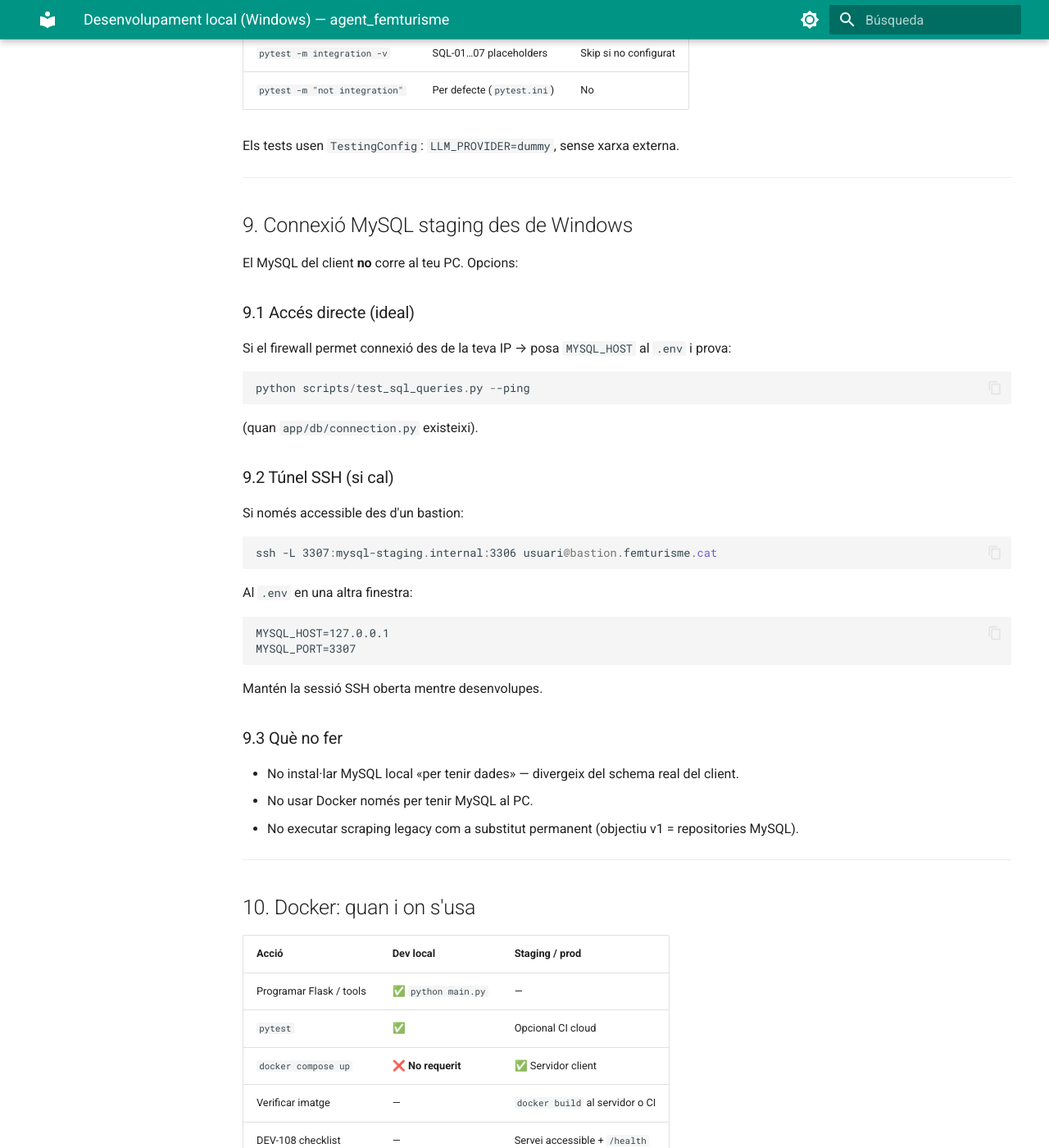
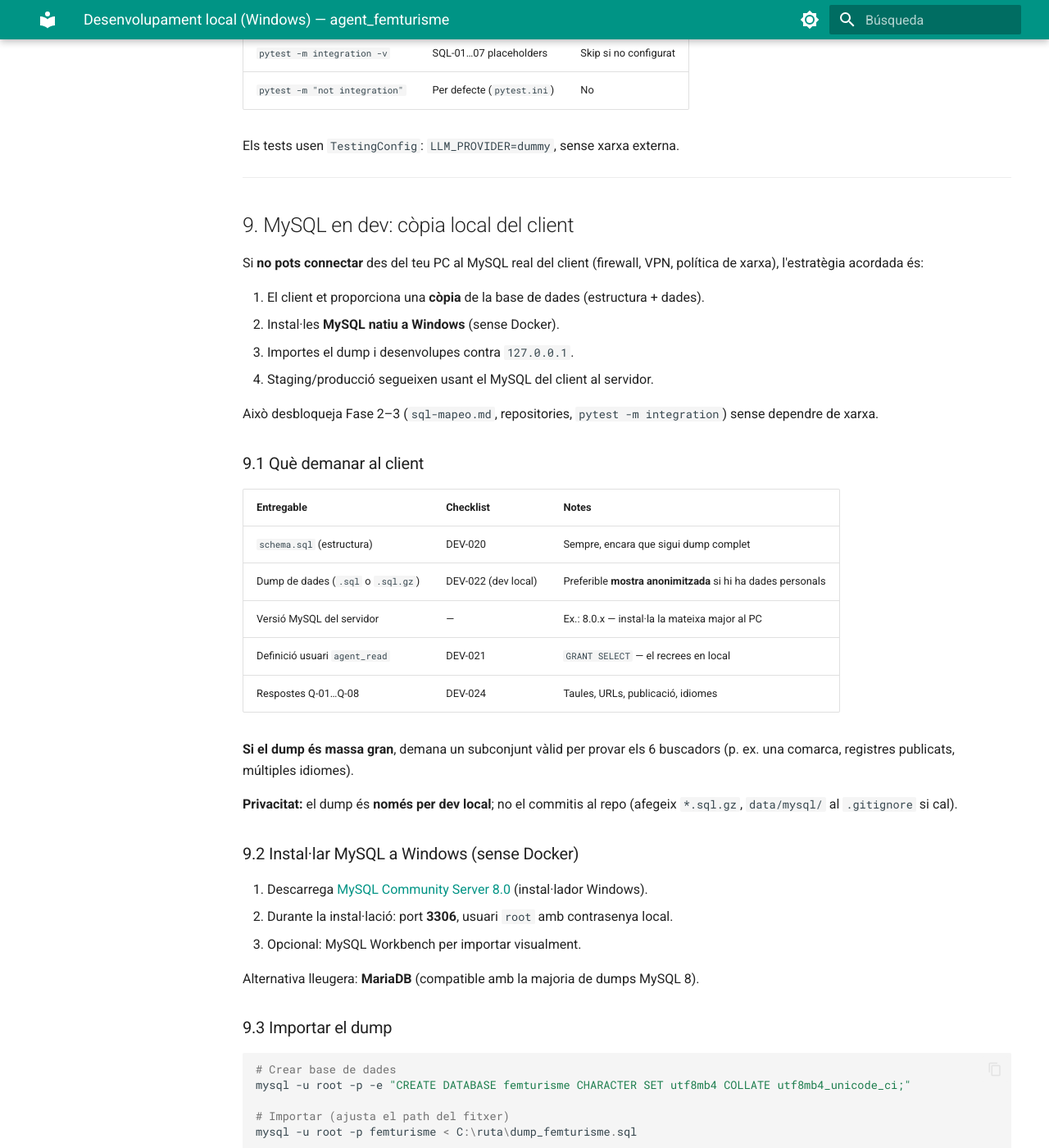
Before and after one commit to 3urega/femturisme, an MkDocs documentation site: the page built from docs/devs/desenvolupament-local.md, in a window 1280 px wide and 1400 px high, scrolled down 6745 px. Shown: the whole window at 82% size. Built offline with MkDocs 1.6.1 and Material for MkDocs 9.7.7, drawn with Linux system fonts in a browser that asks for light colours; some of the changed text lies outside the part shown.

Commit message:
Update .gitignore to exclude MySQL dumps and enhance local development documentation in various files, including checklist-entrega.md and desenvolupament-local.md, to clarify MySQL setup and usage for local development.

````diff
--- a/docs/devs/desenvolupament-local.md
+++ b/docs/devs/desenvolupament-local.md
@@ -34,7 +34,7 @@ Primera vegada? Llegeix [§4 Configuració inicial](#4-configuració-inicial-pri
 |--------|---------|--------------|
 | **Dev local** | Python 3.11 natiu + `venv` | Ordinador del developer (Windows) |
 | **Staging / producció** | Docker (només contenidor Python) | Servidor femturisme / infra client |
-| **MySQL CMS** | Servei remot | Staging/replica read-only del client |
+| **MySQL CMS** | Dump local al PC (copia del client) | Staging/replica read-only al servidor |
 | **PostgreSQL (RAG)** | Servei gestionat extern | Plataforma cloud (no al PC local) |
 
 **Per què no Docker en dev local**
@@ -60,7 +60,7 @@ flowchart TB
   end
 
   subgraph remote ["Serveis remots (no al teu PC)"]
-    MYSQL["MySQL staging read-only"]
+    MYSQL["MySQL local\n(dump client)"]
     PG["PostgreSQL gestionat + pgvector"]
     LLM["API LLM (clau client)"]
   end
@@ -90,7 +90,7 @@ flowchart TB
 | Git | Per clonar i sincronitzar |
 | Editor | VS Code / Cursor |
 | Docker | **No cal** en dev local |
-| MySQL local | **No cal** — s'usa staging remot |
+| MySQL local | **Recomanat** — dump del client (sense Docker) | Veure [§9](#9-mysql-en-dev-còpia-local-del-client) |
 | PostgreSQL local | **No cal** — Fase 1 xat públic sense RAG |
 
 Comprovar Python:
@@ -213,19 +213,19 @@ AGENT_MAX_TOOL_ITERATIONS=5
 
 S'usa automàticament a `pytest` via `TestingConfig` (sense xarxa externa ni cost d'API). Per provar el xat manualment, usa el provider real del [§7.1](#71-llm-en-dev-local-recomanat).
 
-### 7.3 MySQL staging (Fase 3 — buscadors)
+### 7.3 MySQL local (Fase 3 — buscadors)
 
-Quan existeixi `app/db/connection.py`:
+Quan existeixi `app/db/connection.py`, apunta al MySQL **del teu PC** (dump importat del client):
 
 ```env
-MYSQL_HOST=mysql-staging.example.com
+MYSQL_HOST=127.0.0.1
 MYSQL_PORT=3306
 MYSQL_USER=agent_read
-MYSQL_PASSWORD=...
+MYSQL_PASSWORD=dev-local
 MYSQL_DATABASE=femturisme
 ```
 
-O amb prefix `AGENT_MYSQL_*` quan s'unifiqui a `config.py`.
+Instal·lació i import: [§9](#9-mysql-en-dev-còpia-local-del-client).
 
 **Important:** usuari **només lectura** (`SELECT`). L'agent no escriu al CMS.
 
@@ -247,7 +247,7 @@ Instància gestionada amb extensió **pgvector**. No instal·lar PostgreSQL al W
 |------|---------------------------|
 | Agent + xat manual | `AGENT_*` + provider real + API key client |
 | `pytest` (automàtic) | `TestingConfig` → `dummy` (no cal canviar el teu `.env`) |
-| Fase 2–3 MySQL | + `MYSQL_*` (staging remot) |
+| Fase 2–3 MySQL | + `MYSQL_*` → `127.0.0.1` (dump local) |
 | Fase 4 widget PHP | Agent en `:5010`; proxy PHP a staging |
 | Fase 5 RAG | + `POSTGRES_*` (cloud) |
 | Fase 1 producte xat | **Sense** PostgreSQL obligatori |
@@ -279,42 +279,111 @@ Els tests usen `TestingConfig`: `LLM_PROVIDER=dummy`, sense xarxa externa.
 
 ---
 
-## 9. Connexió MySQL staging des de Windows
+## 9. MySQL en dev: còpia local del client
 
-El MySQL del client **no** corre al teu PC. Opcions:
+Si **no pots connectar** des del teu PC al MySQL real del client (firewall, VPN, política de xarxa), l'estratègia acordada és:
 
-### 9.1 Accés directe (ideal)
+1. El client et proporciona una **còpia** de la base de dades (estructura + dades).
+2. Instal·les **MySQL natiu a Windows** (sense Docker).
+3. Importes el dump i desenvolupes contra `127.0.0.1`.
+4. Staging/producció segueixen usant el MySQL del client al servidor.
 
-Si el firewall permet connexió des de la teva IP → posa `MYSQL_HOST` al `.env` i prova:
+Això desbloqueja Fase 2–3 (`sql-mapeo.md`, repositories, `pytest -m integration`) sense dependre de xarxa.
+
+### 9.1 Què demanar al client
+
+| Entregable | Checklist | Notes |
+|------------|-----------|-------|
+| `schema.sql` (estructura) | DEV-020 | Sempre, encara que sigui dump complet |
+| Dump de dades (`.sql` o `.sql.gz`) | DEV-022 (dev local) | Preferible **mostra anonimitzada** si hi ha dades personals |
+| Versió MySQL del servidor | — | Ex.: 8.0.x — instal·la la mateixa major al PC |
+| Definició usuari `agent_read` | DEV-021 | `GRANT SELECT` — el recrees en local |
+| Respostes Q-01…Q-08 | DEV-024 | Taules, URLs, publicació, idiomes |
+
+**Si el dump és massa gran**, demana un subconjunt vàlid per provar els 6 buscadors (p. ex. una comarca, registres publicats, múltiples idiomes).
+
+**Privacitat:** el dump és **només per dev local**; no el commitis al repo (afegeix `*.sql.gz`, `data/mysql/` al `.gitignore` si cal).
+
+### 9.2 Instal·lar MySQL a Windows (sense Docker)
+
+1. Descarrega [MySQL Community Server 8.0](https://dev.mysql.com/downloads/mysql/) (instal·lador Windows).
+2. Durante la instal·lació: port **3306**, usuari `root` amb contrasenya local.
+3. Opcional: MySQL Workbench per importar visualment.
+
+Alternativa lleugera: **MariaDB** (compatible amb la majoria de dumps MySQL 8).
+
+### 9.3 Importar el dump
+
+```powershell
+# Crear base de dades
+mysql -u root -p -e "CREATE DATABASE femturisme CHARACTER SET utf8mb4 COLLATE utf8mb4_unicode_ci;"
+
+# Importar (ajusta el path del fitxer)
+mysql -u root -p femturisme < C:\ruta\dump_femturisme.sql
+
+# Usuari read-only (com producció)
+mysql -u root -p -e "CREATE USER 'agent_read'@'localhost' IDENTIFIED BY 'dev-local'; GRANT SELECT ON femturisme.* TO 'agent_read'@'localhost'; FLUSH PRIVILEGES;"
+```
+
+Dump comprimit:
+
+```powershell
+# .gz — amb 7-Zip o gzip de Git Bash
+gzip -dc dump.sql.gz | mysql -u root -p femturisme
+```
+
+### 9.4 `.env` per dev local
+
+```env
+MYSQL_HOST=127.0.0.1
+MYSQL_PORT=3306
+MYSQL_USER=agent_read
+MYSQL_PASSWORD=dev-local
+MYSQL_DATABASE=femturisme
+```
+
+Verificar (quan existeixi `connection.py`):
 
 ```powershell
 python scripts/test_sql_queries.py --ping
+python -m pytest -m integration -v
 ```
 
-(quan `app/db/connection.py` existeixi).
+### 9.5 Mantenir la còpia al dia
 
-### 9.2 Túnel SSH (si cal)
+| Situació | Acció |
+|----------|--------|
+| Canvi de schema al CMS | Demana nou `schema.sql` + dump incremental o complet |
+| Queries noves a `sql-mapeo.md` | Reimportar si cal columnes noves |
+| Pre-UAT | Validar també contra **staging remot** del client (si obren accés puntual) |
 
-Si només accessible des d'un bastion:
+### 9.6 Alternatives (menys habituals aquí)
+
+| Opció | Quan |
+|-------|------|
+| Accés directe staging | Firewall obert a la teva IP — `MYSQL_HOST` remot |
+| Túnel SSH | Bastion del client — veure §9.6 legacy a continuació |
+| Docker MySQL | **Evitar** al teu PC (mateix motiu que Docker Desktop) |
+
+<details>
+<summary>Túnel SSH (si algun dia obren bastion, no cal per defecte)</summary>
 
 ```powershell
 ssh -L 3307:mysql-staging.internal:3306 usuari@bastion.femturisme.cat
 ```
-
-Al `.env` en una altra finestra:
 
 ```env
 MYSQL_HOST=127.0.0.1
 MYSQL_PORT=3307
 ```
 
-Mantén la sessió SSH oberta mentre desenvolupes.
+</details>
 
-### 9.3 Què no fer
+### 9.7 Què no fer
 
-- No instal·lar MySQL local «per tenir dades» — divergeix del schema real del client.
-- No usar Docker només per tenir MySQL al PC.
-- No executar scraping legacy com a substitut permanent (objectiu v1 = repositories MySQL).
+- No commitir dumps amb dades reals al repo Git.
+- No usar scraping legacy com a substitut quan ja tens MySQL local.
+- No donar permisos d'escriptura a `agent_read` (ni en local): mantén `SELECT` only com producció.
 
 ---
 
@@ -363,7 +432,7 @@ Per cada feature:
 |---------|---------------------|-------------------------|
 | Runtime | Python + venv | Imatge `Dockerfile` |
 | Port app | 5010 | 5080 (compose actual) |
-| MySQL | Remot (tunnel si cal) | Xarxa interna client |
+| MySQL | Dump local `127.0.0.1` (copia client) | MySQL real staging/prod |
 | PostgreSQL | URL cloud o omit (F1) | Instància gestionada |
 | LLM | Provider real + clau client | Mateix provider al `.env` staging |
 | Historial xat | Memòria (`agent_service`) | Mateix v1; Redis/DB si escala |
@@ -450,4 +519,4 @@ Això valida la imatge **sense** executar Docker Desktop al teu ordinador.
 
 ## 16. Resum en una línia
 
-**Desenvolupa amb Python natiu al Windows; connecta a MySQL/PostgreSQL remots quan calgui; deixa Docker per al servidor de staging/producció.**
+**Desenvolupa amb Python natiu al Windows; MySQL amb còpia local del client; Docker només staging/producció.**
````
Also changed, not shown: other parts of docs/devs/desenvolupament-local.md (+1 -1 lines), docs/devs/checklist-entrega.md (+2 -2 lines), docs/devs/index.md (+1 -0 lines), docs/devs/plan-fase1-base-local.md (added, +68 -0 lines), docs/issues/README.md (+2 -0 lines), docs/issues/config-env-example.md (added, +53 -0 lines), docs/issues/db-layer-skeleton.md (added, +67 -0 lines), docs/issues/health-endpoint.md (added, +56 -0 lines), docs/issues/manifest.fase1-base-local.json (added, +44 -0 lines), docs/issues/requirements-db-deps.md (added, +49 -0 lines), 1 other file.
